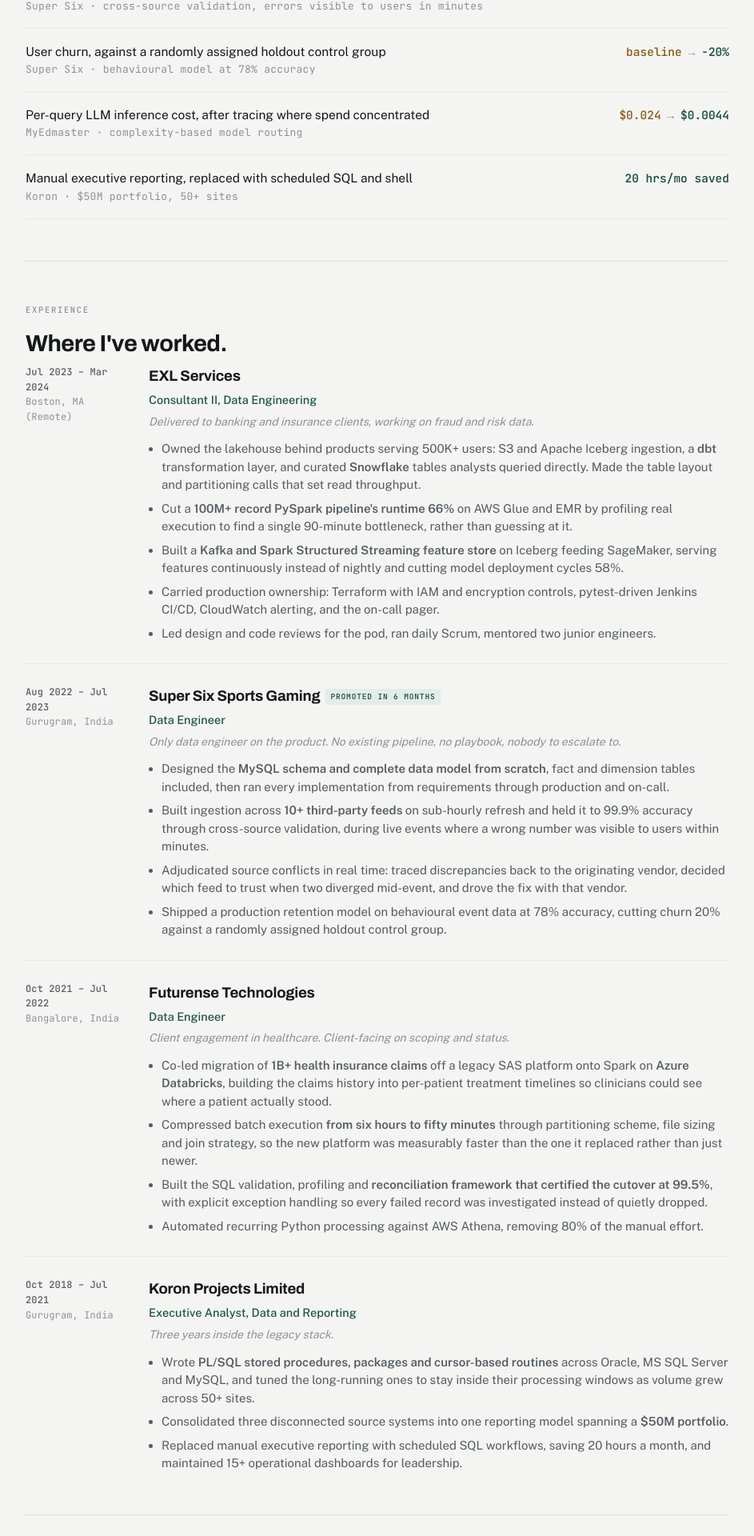
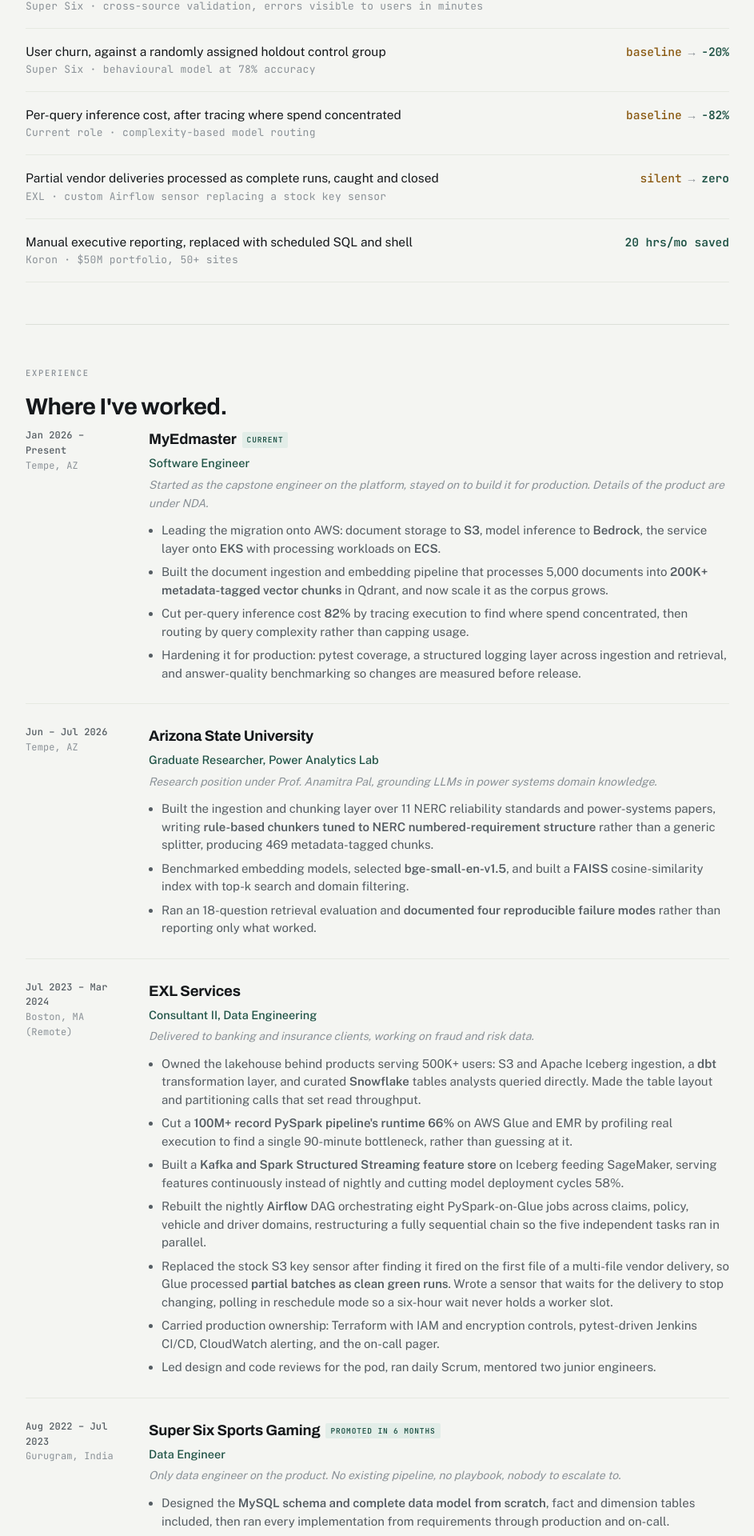
Before and after one commit to hpant5/Portfolio, a Next.js app: page / in a window 1280 px wide. Shown: the part 1454-3374 px from the top of the page at 80% size, without its empty margins (168-1111 px from the left). Built offline with nearby package versions, Linux system fonts and the light colour scheme.

Commit message:
Updated the main page

```diff
--- a/src/app/page.js
+++ b/src/app/page.js
@@ -38,10 +38,16 @@
     now: '−20%',
   },
   {
-    what: 'Per-query LLM inference cost, after tracing where spend concentrated',
-    src: 'MyEdmaster · complexity-based model routing',
-    was: '$0.024',
-    now: '$0.0044',
+    what: 'Per-query inference cost, after tracing where spend concentrated',
+    src: 'Current role · complexity-based model routing',
+    was: 'baseline',
+    now: '−82%',
+  },
+  {
+    what: 'Partial vendor deliveries processed as complete runs, caught and closed',
+    src: 'EXL \u00b7 custom Airflow sensor replacing a stock key sensor',
+    was: 'silent',
+    now: 'zero',
   },
   {
     what: 'Manual executive reporting, replaced with scheduled SQL and shell',
@@ -51,6 +57,33 @@
 ];
 
 const JOBS = [
+  {
+    company: 'MyEdmaster',
+    badge: 'Current',
+    title: 'Software Engineer',
+    when: 'Jan 2026 \u2013 Present',
+    where: 'Tempe, AZ',
+    ctx: 'Started as the capstone engineer on the platform, stayed on to build it for production. Details of the product are under NDA.',
+    points: [
+      'Leading the migration onto AWS: document storage to <b>S3</b>, model inference to <b>Bedrock</b>, the service layer onto <b>EKS</b> with processing workloads on <b>ECS</b>.',
+      'Built the document ingestion and embedding pipeline that processes 5,000 documents into <b>200K+ metadata-tagged vector chunks</b> in Qdrant, and now scale it as the corpus grows.',
+      'Cut per-query inference cost <b>82%</b> by tracing execution to find where spend concentrated, then routing by query complexity rather than capping usage.',
+      'Hardening it for production: pytest coverage, a structured logging layer across ingestion and retrieval, and answer-quality benchmarking so changes are measured before release.',
+    ],
+  },
+  {
+    company: 'Arizona State University',
+    badge: null,
+    title: 'Graduate Researcher, Power Analytics Lab',
+    when: 'Jun \u2013 Jul 2026',
+    where: 'Tempe, AZ',
+    ctx: 'Research position under Prof. Anamitra Pal, grounding LLMs in power systems domain knowledge.',
+    points: [
+      'Built the ingestion and chunking layer over 11 NERC reliability standards and power-systems papers, writing <b>rule-based chunkers tuned to NERC numbered-requirement structure</b> rather than a generic splitter, producing 469 metadata-tagged chunks.',
+      'Benchmarked embedding models, selected <b>bge-small-en-v1.5</b>, and built a <b>FAISS</b> cosine-similarity index with top-k search and domain filtering.',
+      'Ran an 18-question retrieval evaluation and <b>documented four reproducible failure modes</b> rather than reporting only what worked.',
+    ],
+  },
   {
     company: 'EXL Services',
     badge: null,
@@ -62,6 +95,8 @@
       'Owned the lakehouse behind products serving 500K+ users: S3 and Apache Iceberg ingestion, a <b>dbt</b> transformation layer, and curated <b>Snowflake</b> tables analysts queried directly. Made the table layout and partitioning calls that set read throughput.',
       "Cut a <b>100M+ record PySpark pipeline's runtime 66%</b> on AWS Glue and EMR by profiling real execution to find a single 90-minute bottleneck, rather than guessing at it.",
       'Built a <b>Kafka and Spark Structured Streaming feature store</b> on Iceberg feeding SageMaker, serving features continuously instead of nightly and cutting model deployment cycles 58%.',
+      'Rebuilt the nightly <b>Airflow</b> DAG orchestrating eight PySpark-on-Glue jobs across claims, policy, vehicle and driver domains, restructuring a fully sequential chain so the five independent tasks ran in parallel.',
+      'Replaced the stock S3 key sensor after finding it fired on the first file of a multi-file vendor delivery, so Glue processed <b>partial batches as clean green runs</b>. Wrote a sensor that waits for the delivery to stop changing, polling in reschedule mode so a six-hour wait never holds a worker slot.',
       'Carried production ownership: Terraform with IAM and encryption controls, pytest-driven Jenkins CI/CD, CloudWatch alerting, and the on-call pager.',
       'Led design and code reviews for the pod, ran daily Scrum, mentored two junior engineers.',
     ],
@@ -115,8 +150,8 @@
     tag: '1st place · DEVHACKS 2026',
     win: true,
     wide: true,
-    body: 'Multi-agent orchestration on LangGraph that turns meeting transcripts into assigned, capacity-aware tickets. Analyses the transcript, checks team load, recommends reassignment for overloaded people, and notifies via Slack. Competed against 100+ teams.',
-    tech: 'LangGraph · Python · Taiga API · Slack · Streamlit',
+    body: 'An LLM pipeline that turns meeting transcripts into assigned, capacity-aware tickets. Analyses the transcript, checks team load, recommends reassignment for overloaded people, and notifies via Slack. Competed against 100+ teams.',
+    tech: 'Python · GPT-4o-mini · Taiga API · Slack · Streamlit',
   },
   {
     name: 'FairCharge',
@@ -135,12 +170,6 @@
     tag: 'Academic',
     body: "Multi-stage inference on Lambda, SQS and ECR with containerised PyTorch models. Asynchronous request and response queues decouple the stages, so a slow recognition step can't back-pressure ingestion when frame volume spikes.",
     tech: 'AWS Lambda · SQS · ECR · Docker · PyTorch',
-  },
-  {
-    name: 'MyEdmaster',
-    tag: 'ASU capstone',
-    body: 'A stateful multi-agent RAG platform on Django and LangGraph, 5,000 documents into 200K+ embeddings in Qdrant at sub-two-second query latency. Cut per-query cost 82% by tracing execution to find where spend concentrated, then routing by complexity.',
-    tech: 'LangGraph · Qdrant · FastAPI · LangSmith · Kubernetes',
   },
 ];
 
```
